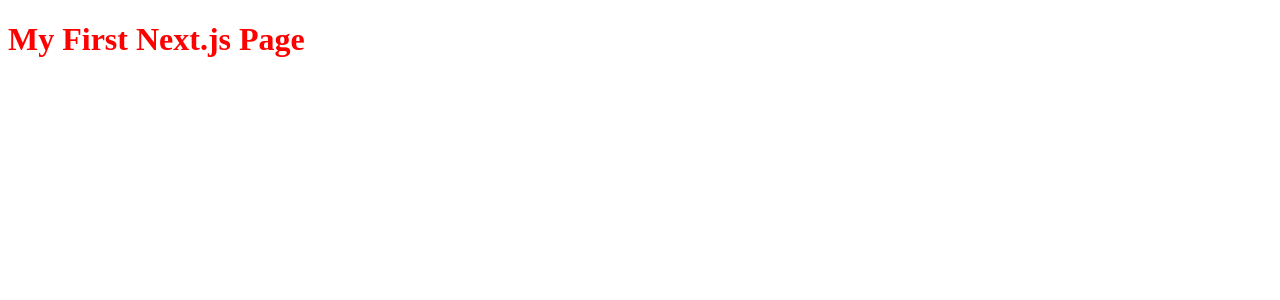
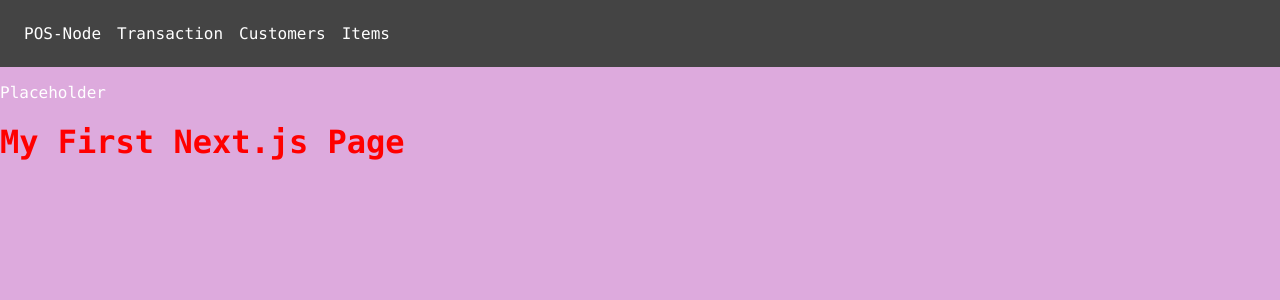
Before and after one commit to LeviButcher/pos-node, a Next.js app in the folder frontend/: page / in a window 1280 px wide. Shown: the top 300 px of the page. Built offline with nearby package versions, Linux system fonts and the light colour scheme.

Commit message:
Theming support with Styled-Components

```diff
--- /dev/null
+++ b/frontend/components/Layout.js
@@ -0,0 +1,23 @@
+import Nav from "./Nav";
+import Meta from "./Meta";
+import { ThemeProvider } from "styled-components";
+import Theme from "./Theme";
+
+function withLayout(Page) {
+  return () => (
+    <ThemeProvider theme={Theme}>
+      <div>
+        <Meta />
+        <div>
+          <Nav />
+        </div>
+        <div>
+          <p>Placeholder</p>
+        </div>
+        <Page />
+      </div>
+    </ThemeProvider>
+  );
+}
+
+export default withLayout;
--- /dev/null
+++ b/frontend/components/Meta.js
@@ -0,0 +1,31 @@
+import Head from "next/head";
+import { createGlobalStyle } from "styled-components";
+
+/*
+  Meta component defined meta data for Head in HTML
+  and setup global styles on body/html tags
+ */
+
+const GlobalStyle = createGlobalStyle`
+  html, body {
+    background: ${props => props.theme.bg};
+    font: 16px menlo;
+    color: #fff;
+    margin: ${props => props.theme.layoutMargin};
+    padding: ${props => props.theme.layoutPadding};
+  }
+`;
+
+const Meta = () => {
+  return (
+    <>
+      <Head>
+        <meta name="viewport" content="width=device-width, initial-scale=1" />
+        <meta charSet="utf-8" />
+      </Head>
+      <GlobalStyle />
+    </>
+  );
+};
+
+export default Meta;
--- /dev/null
+++ b/frontend/components/Nav.js
@@ -0,0 +1,24 @@
+import styled from "styled-components";
+
+const TopNav = styled.nav`
+  background-color: #444;
+  padding: 1.5rem;
+  display: flex;
+
+  & > a {
+    padding-right: 1rem;
+  }
+`;
+
+const Nav = () => {
+  return (
+    <TopNav>
+      <a>POS-Node</a>
+      <a>Transaction</a>
+      <a>Customers</a>
+      <a>Items</a>
+    </TopNav>
+  );
+};
+
+export default Nav;
--- /dev/null
+++ b/frontend/components/Theme.js
@@ -0,0 +1,10 @@
+const Theme = {
+  fontSize: "16px",
+  bg: "#dad",
+  layoutPadding: 0,
+  layoutMargin: 0,
+  padding: "2rem",
+  margin: "2rem"
+};
+
+export default Theme;
```
Also changed, not shown: frontend/pages/index.js (+5 -2 lines).
